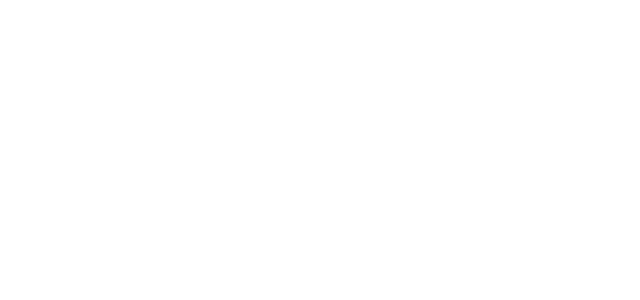
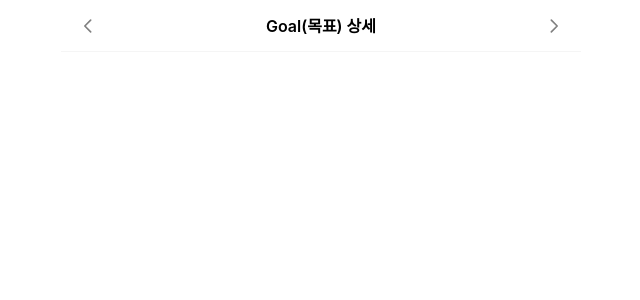
Before and after one commit to sephinek/mvp_project, a React (Vite) app: page /goal-details in a window 1280 px wide. Before the commit this address had no page. Shown: the top 300 px of the page, without its empty margins (319-959 px from the left). Built offline with nearby package versions, Linux system fonts and the light colour scheme; a web font is replaced by a local one.

Commit message:
created goal details page

```diff
--- a/src/components/atoms/TopBar/index.jsx
+++ b/src/components/atoms/TopBar/index.jsx
@@ -1,11 +1,11 @@
 import styles from './index.module.css';
 
-const TopBar = ({ title, iconLeft, iconRight, ...rest }) => {
+const TopBar = ({ title, LeftIcon, RightIcon, ...rest }) => {
   return (
     <div className={styles.topBar} {...rest}>
-      <div className={styles.iconLeft}>{iconLeft}</div>
+      <div className={styles.iconLeft}>{LeftIcon && <LeftIcon />}</div>
       <h1 className={styles.title}>{title}</h1>
-      <div className={styles.iconRight}>{iconRight}</div>
+      <div className={styles.iconRight}>{RightIcon && <RightIcon />}</div>
     </div>
   );
 };
--- a/src/components/atoms/TopBar/index.module.css
+++ b/src/components/atoms/TopBar/index.module.css
@@ -14,9 +14,6 @@
   background-size: 100% auto;
   background-repeat: no-repeat;
   background-position: center;
-
-  /*삭제하고 아이콘이 보여야함*/
-  background-color: gray;
 }
 
 .title {
--- a/src/pages/GoalDetails/index.jsx
+++ b/src/pages/GoalDetails/index.jsx
@@ -1,11 +1,15 @@
 import TopBar from '../../components/atoms/TopBar';
-import chevronLeftButton from '../../components/common/Icons/ChevronLeftButton';
-import chevronRightButton from '../../components/common/Icons/ChevronRightButton';
+import ChevronLeftButton from '../../components/common/Icons/ChevronLeftButton';
+import ChevronRightButton from '../../components/common/Icons/ChevronRightButton';
 
 export default function GoalDetails() {
   return (
     <section>
-      <TopBar title='Goal(목표) 상세'></TopBar>
+      <TopBar
+        LeftIcon={ChevronLeftButton}
+        RightIcon={ChevronRightButton}
+        title='Goal(목표) 상세'
+      ></TopBar>
 
       <div></div>
     </section>
--- a/src/shared/Router.jsx
+++ b/src/shared/Router.jsx
@@ -9,6 +9,7 @@
 import Guide from '../pages/Guide';
 import PlansReview from '../pages/PlansReview';
 import PublishedButton from '../pages/published/button/index';
+import GoalDetails from '../pages/GoalDetails';
 
 const Router = () => {
   return (
@@ -18,6 +19,7 @@
           <Route path='/' element={<OnBoarding />} />
           <Route path='/home' element={<Home />} />
           <Route path='/main' element={<Main />} />
+          <Route path='/goal-details' element={<GoalDetails />} />
           <Route path='/reflection' element={<Reflection />}>
             <Route path='vision-board' element={<VisionBoard />} />
             <Route path='review' element={<Review />} />
```
